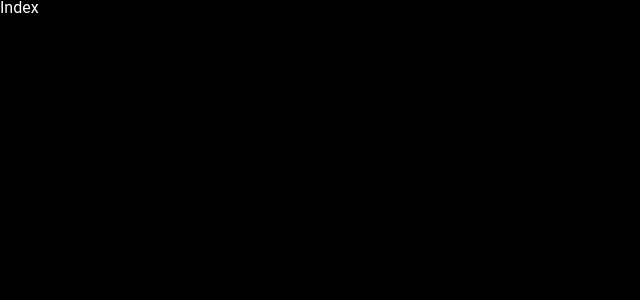
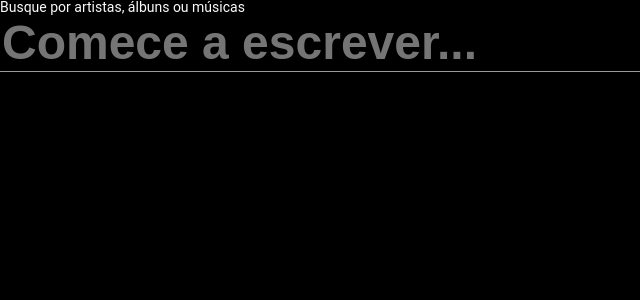
Before and after one commit to thiagofmleite/nuxt-spotify-player, a Nuxt app: page / in a window 1280 px wide. Shown: the top 300 px of the page, without its empty margins (0-640 px from the left). Built offline with nearby package versions, Linux system fonts and the light colour scheme.

Commit message:
Added Input component

```diff
--- a/assets/sass/core.scss
+++ b/assets/sass/core.scss
@@ -1,8 +1,75 @@
 @import 'global';
 @import './reset.css';
+
+*:focus {
+  outline: none;
+}
 
 body {
   background-color: $black;
   color: $white;
   font-family: 'Roboto', sans-serif;
 }
+
+.text-style {
+  &-title {
+    font-weight: bold;
+    font-size: 48px;
+    text-align: left;
+    color: $gray;
+  }
+  &-subtitle {
+    font-weight: normal;
+    font-size: 24px;
+    text-align: left;
+    color: $white-2;
+  }
+
+  &-context {
+    font-weight: normal;
+    font-size: 18px;
+    text-align: left;
+    color: $white;
+
+    &-center {
+      font-weight: normal;
+      font-size: 18px;
+      text-align: center;
+      color: $white-2;
+    }
+
+    &-dark {
+      font-weight: normal;
+      font-size: 18px;
+      text-align: left;
+      color: $gray;
+    }
+
+    &-light {
+      font-weight: normal;
+      font-size: 18px;
+      text-align: left;
+      color: $white-2;
+    }
+  }
+
+  &-medium {
+    font-weight: normal;
+    font-size: 16px;
+    text-align: left;
+    color: $white-2;
+  }
+
+  &-small {
+    &-dark {
+      font-weight: normal;
+      font-size: 14px;
+      text-align: left;
+      color: $gray;
+    }
+    font-weight: normal;
+    font-size: 14px;
+    text-align: left;
+    color: $white-2;
+  }
+}
--- /dev/null
+++ b/components/Input.vue
@@ -0,0 +1,27 @@
+<template>
+  <div>
+    <label class="label text-style-small" for>
+      <slot />
+    </label>
+    <input class="input text-style-title" type="text" placeholder="Comece a escrever..." />
+  </div>
+</template>
+<script>
+export default {}
+</script>
+<style lang="scss" scoped>
+.input {
+  background-color: transparent;
+  border: {
+    top: 0;
+    left: 0;
+    right: 0;
+    bottom: 1px solid $gray;
+  }
+  display: block;
+}
+
+.label {
+  display: block;
+}
+</style>
--- a/config/style-resources.js
+++ b/config/style-resources.js
@@ -1,5 +1,5 @@
 const styleResources = {
-  scss: ['~/assets/sass/_globals.scss']
+  scss: ['~/assets/sass/_global.scss']
 }
 
 export default styleResources
--- a/nuxt.config.js
+++ b/nuxt.config.js
@@ -8,5 +8,6 @@ export default {
   buildModules: config.buildModules,
   modules: config.modules,
   axios: config.axios,
-  build: config.build
+  build: config.build,
+  styleResources: config.styleResources
 }
--- a/pages/index.vue
+++ b/pages/index.vue
@@ -1,3 +1,15 @@
 <template>
-  <h1>Index</h1>
+  <div>
+    <app-input>Busque por artistas, álbuns ou músicas</app-input>
+  </div>
 </template>
+
+<script>
+import Input from '~/components/Input'
+
+export default {
+  components: {
+    appInput: Input
+  }
+}
+</script>
```
